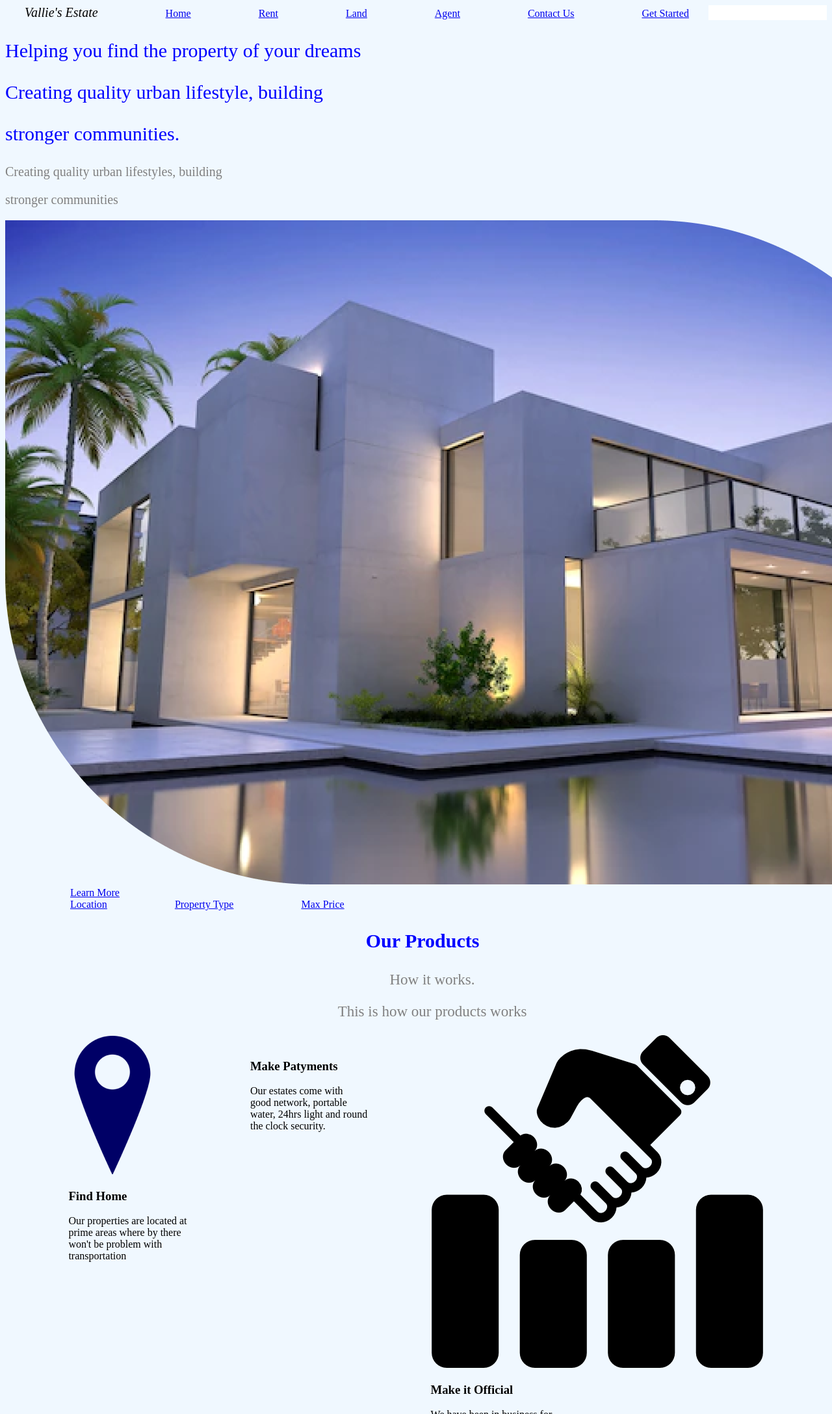
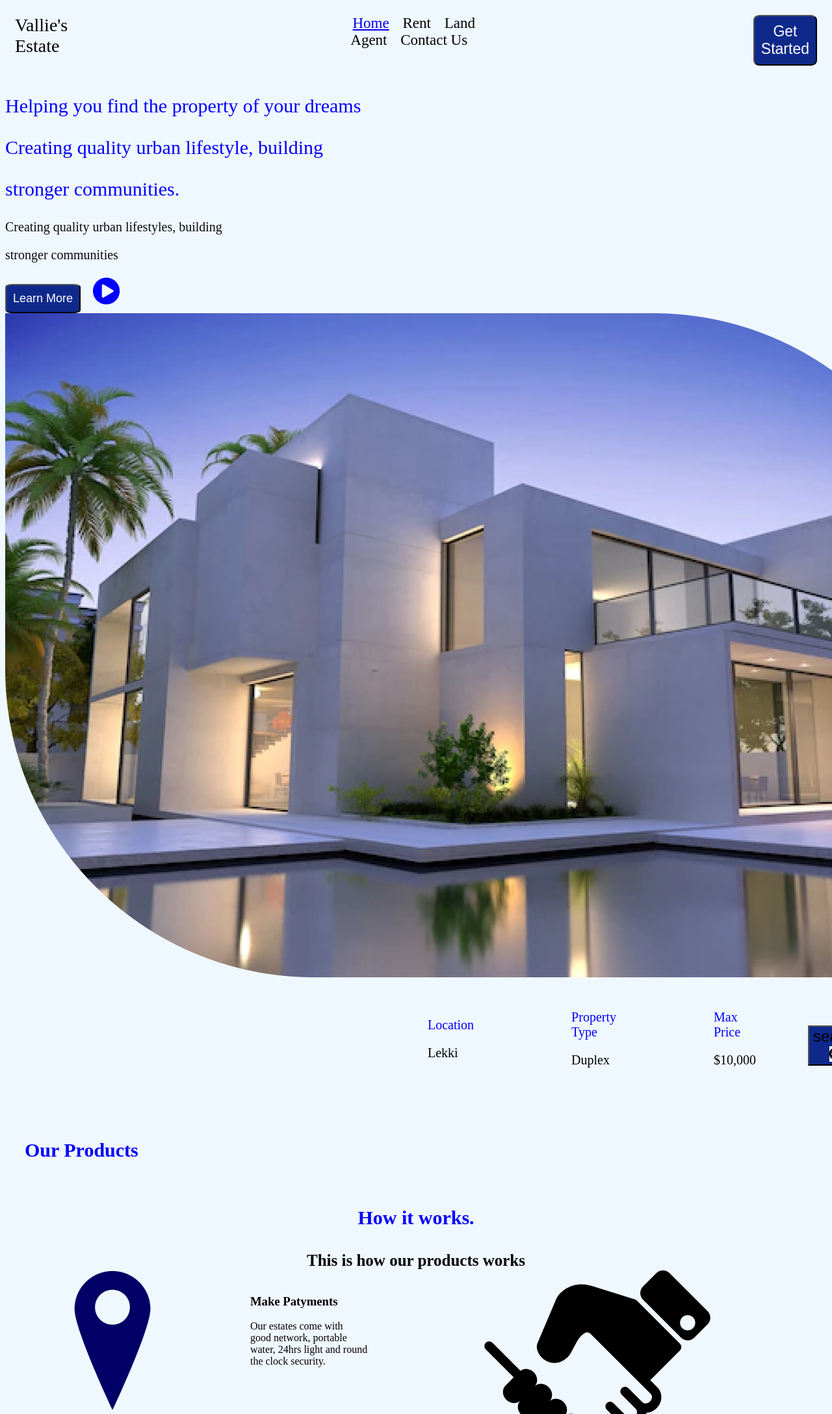
Before and after one commit to rickymurithi/re.project, a plain HTML site: page index.html in a window 1280 px wide. Shown: the top 2176 px of the page at 65% size. Drawn offline with Linux system fonts and the light colour scheme.

Commit message:
add files

```diff
--- a/index.html
+++ b/index.html
@@ -3,25 +3,31 @@
 <head>
 <title>Vallie's Landingpage</title>
 <link rel="stylesheet" href="style.css">
+<link rel="stylesheet" href="https://cdnjs.cloudflare.com/ajax/libs/font-awesome/4.7.0/css/font-awesome.min.css">
+<link rel="stylesheet" href="https://cdnjs.cloudflare.com/ajax/libs/font-awesome/4.7.0/css/font-awesome.min.css">
 
 <nav>
-<span>
-<em>Vallie's Estate</em>
-
-
+    <div class="navbar">
+        <div class="navstart">
+            <a>Vallie's Estate
+        </div>
+        <div class="navcenter">
             <a href="#">Home</a>
-<a href="#">Rent</a>
-<a href="#">Land</a>
-<a href="#">Agent</a>
-<a href="#">Contact Us</a>
-<a href="http://Get Started">Get Started</a>
-
-</span>
+            <a>Rent</a>
+            <a>Land</a>
+            <a>Agent</a>
+            <a>Contact Us</a>
+        </div>
+        <div class="navend">
+            <a><button style="color: white;">Get Started</button></a>
+        </div>
+    </div>
 </nav>
 
 </head>
 
 <body>
+    <div class="parta">
         <div class="content">
             <p>Helping you find the property of your dreams</p>
             <p>Creating quality urban lifestyle, building</p>
@@ -31,24 +37,41 @@
             <p> Creating quality urban lifestyles, building</p>
             <p> stronger communities</p>
         </div>
-
-
-<div class="image1"><img src="images/image 1.png" alt=""></div>
-
-
         <div class="more">
-    <a href="http://Learn More">Learn More</a>
+             <a><button style="color: white;">Learn More</button></a>
+             <i class="fa fa-play-circle" style="font-size:48px;color:blue"></i>
         </div>
-
+        <div class="image1">
+            <img src="images/image 1.png" alt="">
+        </div>
+    </div>
+    <!--details-->
     <div class="details">
-<a href="http://Location">Location</a>
-<a href="http://Property Type">Property Type</a>
-<a href="http://Max Price">Max Price</a>
+        <div class="menu">
+            <a style="color: blue;">Location</a>
+            <p>Lekki</p>
         </div>
-
-<div class="Center"><p></p><strong> Our Products</strong></p></div>
-<div class="center"><p></p>How it works.</p></div>
-<div class="center"><p>This is how our products works</p></div>
+        <div class="menu">
+            <a style="color: blue;">Property Type</a>
+            <p>Duplex</p>
+        </div>
+        <div class="menu">
+            <a style="color: blue;">Max Price</a>
+            <p>$10,000</p>
+        </div>
+        <div class="search">
+            <button style="font-size:24px">search<i class="fa fa-search"></i></button>
+        </div>
+    </div>
+    <div class="inf">
+        <div class="start">
+            <p style="color: blue;">Our Products</p>
+        </div>
+        <div class="cent">
+           <p style="color: blue ;">How it works.</p>
+           <a>This is how our products works</a>
+        </div>
+    </div>
 
 <div class="inquiry">
 <div class="imageA1">
--- a/style.css
+++ b/style.css
@@ -1,29 +1,96 @@
 * {
     background-color: aliceblue;
   }
-  em{
-    font-size: 20px;
-  }
-  span {
-    text-align: center;
-    padding: 30px;
-  }
-  a {
-    margin-left: 100px;
-  }
+.navbar{
+  display: flex;
+  padding: 15px 15px;
+}
+.navstart{
+  padding-right: 400px;
+  font-size: 28px;
+}
+.navcenter{
+  text-align: center;
+  justify-content: space-evenly;
+  font-size: 23px;
+}
+.navcenter a{
+  padding-right: 15px;
+}
+.navend{
+  padding-left: 400px;
+  font-size: 23px;
+  border-radius: 10%;
+}
+.navend button{
+  background-color: #0f298b;
+  border-radius: 10%;
+  font-size: 23px;
+  padding: 10px;
+}
   nav {
     background-color: white;
   }
 
-  .content {
+  .parta .content {
     color: blue;
     font-size: 30px;
   }
-  .cb {
-    color: grey;
+  .parta .cb {
+    color: rgb(10, 10, 10);
     font-size: 20px;
   }
-
+  .more button{
+    border-radius: 10%;
+    font-size: 18px;
+    background-color: #0f298b;
+    padding: 10px;
+    margin-right: 15px;
+  }
+  .image1{
+    display: flex;
+    box-sizing: border-box;
+    clear: lef;
+    max-width: 30%;
+    max-height: 30%;
+  }
+  .parta .image1{
+    box-sizing: border-box;
+    display: flex;
+    max-width: 100%;
+    max-width: 100%;
+  }
+.details{
+  display: flex;
+  align-items: center;
+  margin-left: 550px;
+  padding: 50px 30px;
+}
+.details .menu{
+  justify-content: space-between;
+  padding-right: 80px;
+  padding-left: 70px;
+  align-items: center;
+  font-size: 20px;
+}
+.search button{
+  background-color: #0f298b;
+  text-decoration-color: aliceblue;
+}
+.inf .start{
+  font-size: 30px;
+  margin-left: 20px;
+  padding: 10px;
+  font-weight: 600;
+}
+.inf .cent{
+  font-weight: 600;
+  text-align: center;
+  font-size: 30px;
+}
+.inf .cent a{
+  font-size: 25px;
+}
   .inquiry{
     display: flex;
     flex-direction: row;
```
Lines whose indentation alone changed are shown as unchanged.
